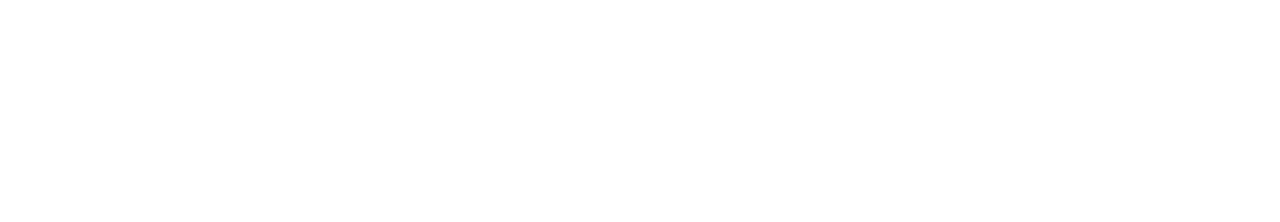
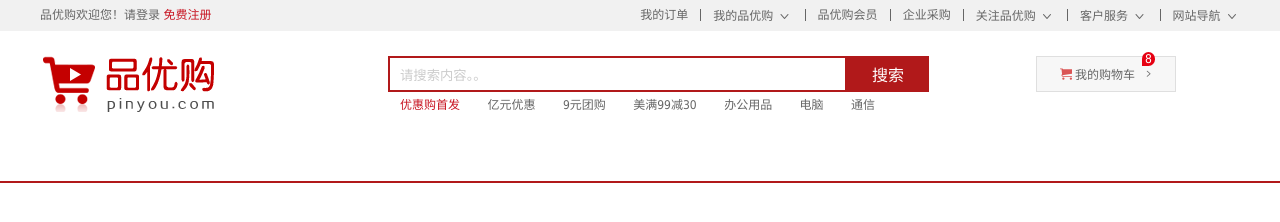
Before and after one commit to xuhaooo/pinyougou, a plain HTML site: page index.html in a window 1280 px wide. Drawn offline with Linux system fonts and the light colour scheme.

Commit message:
完成头部

```diff
--- a/css/base.css
+++ b/css/base.css
@@ -34,6 +34,7 @@ a:hover {
 button,
 input {
     font-family: 'Microsoft YaHei', 'Heiti SC', tahoma, arial, 'Hiragino Sans GB', \\5B8B\4F53, sans-serif;
+    outline: none;
 }
 
 body {
--- a/css/common.css
+++ b/css/common.css
@@ -10,3 +10,128 @@
     width: 1200px;
     margin: 0 auto;
 }
+.style-red {
+    color: #c81623;
+}
+.spacer {
+    height: 12px;
+    width: 1px;
+    background-color: #666;
+    margin: 9px 12px 0;
+}
+@font-face {
+    font-family: "icomoon";
+    src: url("../fonts/icomoon.eot?3a2xdr");
+    src: url("../fonts/icomoon.eot?3a2xdr#iefix") format("embedded-opentype"),
+        url("../fonts/icomoon.ttf?3a2xdr") format("truetype"),
+        url("../fonts/icomoon.woff?3a2xdr") format("woff"),
+        url("../fonts/icomoon.svg?3a2xdr#icomoon") format("svg");
+    font-weight: normal;
+    font-style: normal;
+}
+.fr .icomoon {
+    font-family: 'icomoon';
+    font-size: 16px;
+    line-height: 26px;
+}
+
+/* 顶部快捷导航 start */
+.shortcut {
+    height: 31px;
+    line-height: 31px;
+    background-color: #f1f1f1;
+}
+.shortcut li {
+    float: left;
+}
+/* 顶部快捷导航 end */
+
+/* header start */
+.header {
+    position: relative;
+    height: 105px;
+}
+.logo {
+    position: absolute;
+    top: 25px;
+    left: 0;
+    width: 175px;
+    height: 56px;
+}
+.logo a {
+    display: block;
+    width: 175px;
+    height: 56px;
+    background: url(../img/logo.png) no-repeat;
+    text-indent: -9999px;
+    overflow: hidden;
+}
+.search {
+    position: absolute;
+    top: 25px;
+    left: 348px;
+}
+.text {
+    float: left;
+    width: 445px;
+    height: 32px;
+    border: 2px solid #b1191a;
+    padding-left: 10px;
+    color: #ccc;
+}
+.btn {
+    float:  left;
+    width: 82px;
+    height: 36px;
+    background-color: #b1191a;
+    border: none;
+    font-size: 16px;
+    color: #fff;
+}
+.hotwords {
+    position: absolute;
+    top: 65px;
+    left: 348px;
+}
+.hotwords a {
+    margin: 0 12px;
+}
+.shopcar {
+    position: absolute;
+    top: 25px;
+    right: 64px;
+    height: 34px;
+    line-height: 34px;
+    width: 138px;
+    border: 1px solid #dfdfdf;
+    background-color: #f7f7f7;
+    text-align: center;
+}
+.car {
+    font-family: 'icomoon';
+    margin-right: 3px;
+    color: #da5555;
+}
+.arrow {
+    font-family: 'icomoon';
+    margin-left: 5px;
+}
+.count {
+    position: absolute;
+    top: -5px;
+    left: 105px;
+    padding: 0 3px;
+    height: 14px;
+    line-height: 14px;
+    background-color: #e60012;
+    color: #fff;
+    border-radius: 7px 7px 7px 0;
+}
+/* header end */
+
+/* nav start */
+.nav {
+    height: 45px;
+    border-bottom: 2px solid #b1191a;
+}
+/* nav end */
--- a/index.html
+++ b/index.html
@@ -11,6 +11,90 @@
     <link rel="shortcut icon" href="/favicon.ico" type="image/x-icon">
 </head>
 <body>
+    <!-- 顶部快捷导航 start -->
+    <div class="shortcut">
+        <div class="w">
+            <div class="fl">
+                <ul>
+                    <li>品优购欢迎您！</li>
+                    <li>
+                        <a href="#">请登录</a>
+                        <a href="#" class="style-red">免费注册</a>
+                    </li>
+                </ul>
+            </div>
+            <div class="fr">
+                <ul>
+                    <li><a href="#">我的订单</a></li>
+                    <li class="spacer"></li>
+                    <li>
+                        <a href="#">我的品优购</a>
+                        <i class="icomoon"></i>
+                    </li>
+                    <li class="spacer"></li>
+                    <li><a href="#">品优购会员</a></li>
+                    <li class="spacer"></li>
+                    <li><a href="#">企业采购</a></li>
+                    <li class="spacer"></li>
+                    <li>
+                        <a href="#">关注品优购</a>
+                        <i class="icomoon"></i>
+                    </li>
+                    <li class="spacer"></li>
+                    <li>
+                        <a href="#">客户服务</a>
+                        <i class="icomoon"></i>
+                    </li>
+                    <li class="spacer"></li>
+                    <li>
+                        <a href="#">网站导航</a>
+                        <i class="icomoon"></i>
+                    </li>
+                </ul>
+            </div>
+        </div>
+    </div>
+    <!-- 顶部快捷导航 end -->
 
+    <!-- header start -->
+    <div class="header w">
+        <!-- logo -->
+        <div class="logo">
+            <h1>
+                <a href="index.html" title="品优购">品优购</a>
+            </h1>
+        </div>
+        <!-- search -->
+        <div class="search">
+            <input type="text" class="text" value="请搜索内容。。">
+            <button class="btn">搜索</button>
+        </div>
+        <!-- hotwords -->
+        <div class="hotwords">
+            <a href="#" class="style-red">优惠购首发</a>
+            <a href="#">亿元优惠</a>
+            <a href="#">9元团购</a>
+            <a href="#">美满99减30</a>
+            <a href="#">办公用品</a>
+            <a href="#">电脑</a>
+            <a href="#">通信</a>
+        </div>
+        <!-- shopcar -->
+        <div class="shopcar">
+            <i class="car"></i>我的购物车<i class="arrow"></i>
+            <i class="count">8</i>
+        </div>
+
+    </div>
+    <!-- header end -->
+
+    <!-- nav start -->
+    <div class="nav">
+        <div class="w">
+            <div class="dropdown fl"></div>
+            <div class="navitems fr"></div>
+        </div>
+    </div>
+    <!-- nav end -->
 </body>
 </html>
```
Also changed, not shown: fonts/icomoon.ttf (added), fonts/icomoon.woff (added), img/logo.png (added), 2 other files.
